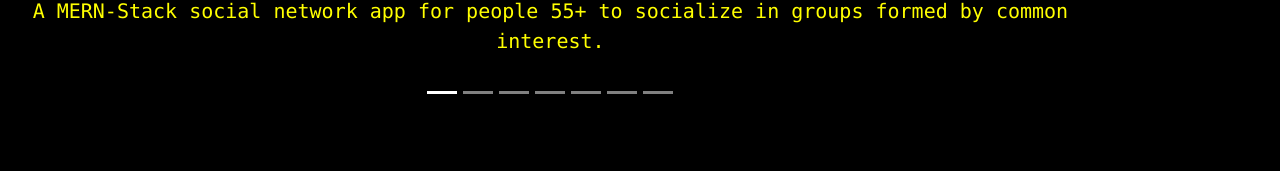
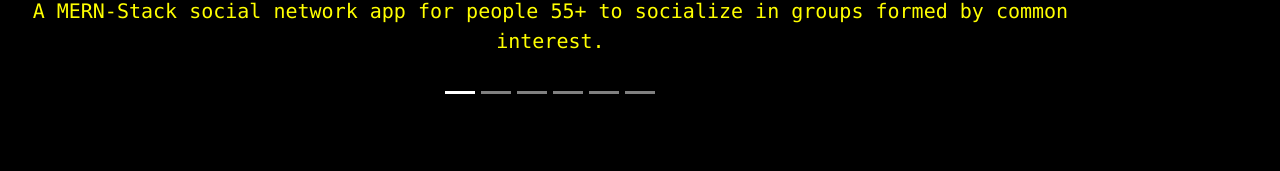
Before and after one commit to rheam97/rhea-react-portfolio, a React (Create React App) app: page / in a window 1280 px wide. Both pictures are taken after a click on the element "Projects". Shown: the part 472-643 px from the top of the page. Built offline with nearby package versions, Linux system fonts and the light colour scheme.

Commit message:
took away weather dashboard

```diff
--- a/src/components/Projects/index.js
+++ b/src/components/Projects/index.js
@@ -52,14 +52,6 @@
         "A CLI application built with MySQL and Node that allows users to view an employee database and update data fields. Also includes ability to delete data and get budget for departments.",
     },
     {
-      name: "Weather Dashboard",
-      github: "https://github.com/rheam97/weather-dashboard.git",
-      site: "https://rheam97.github.io/weather-dashboard/",
-      image: weather,
-      about:
-        "A weather dashboard that will run in the browser and feature dynamically updated HTML and CSS (made with Bootstrap) using vanilla JS. Uses the OpenWeather One Call API to retrieve weather data for cities. Uses localStorage to store any persistent data.",
-    },
-    {
       name: "Work Day Scheduler",
       github: "https://github.com/rheam97/workday-scheduler.git",
       site: "https://rheam97.github.io/workday-scheduler/",
```
